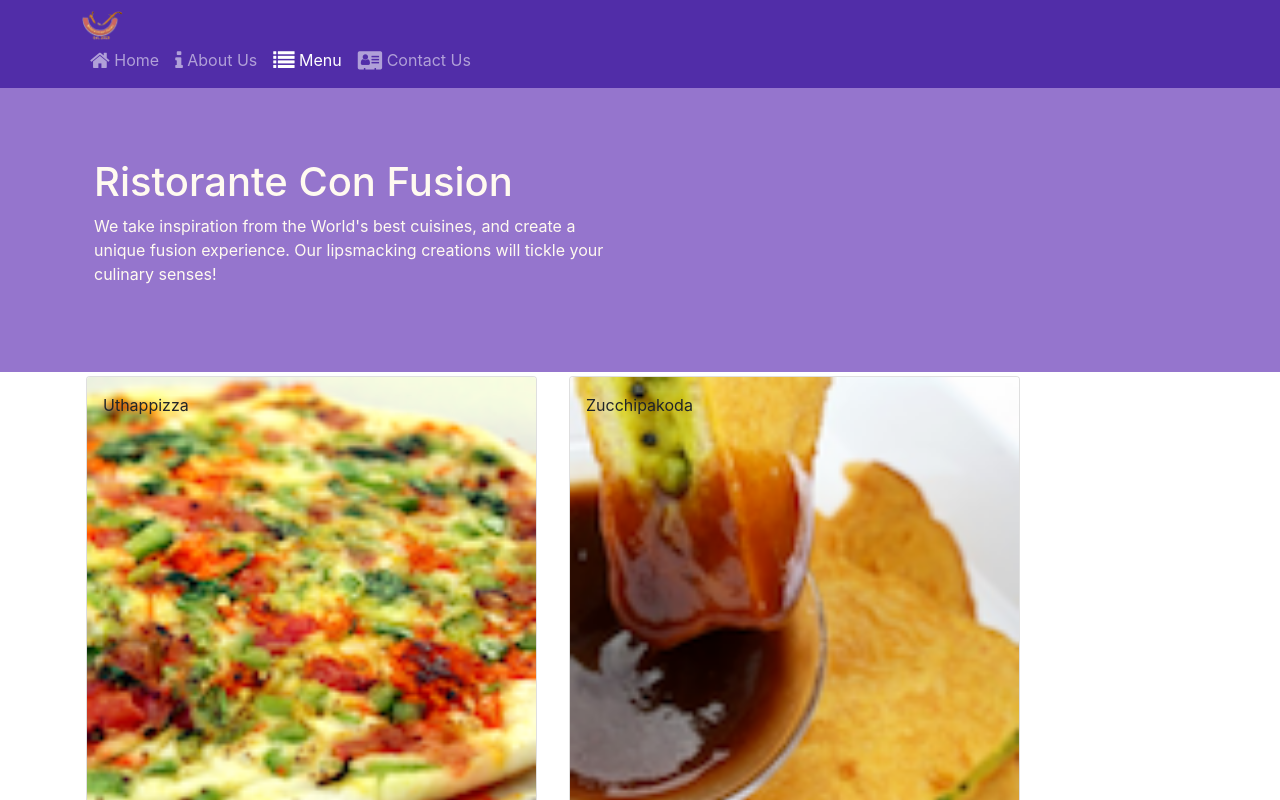
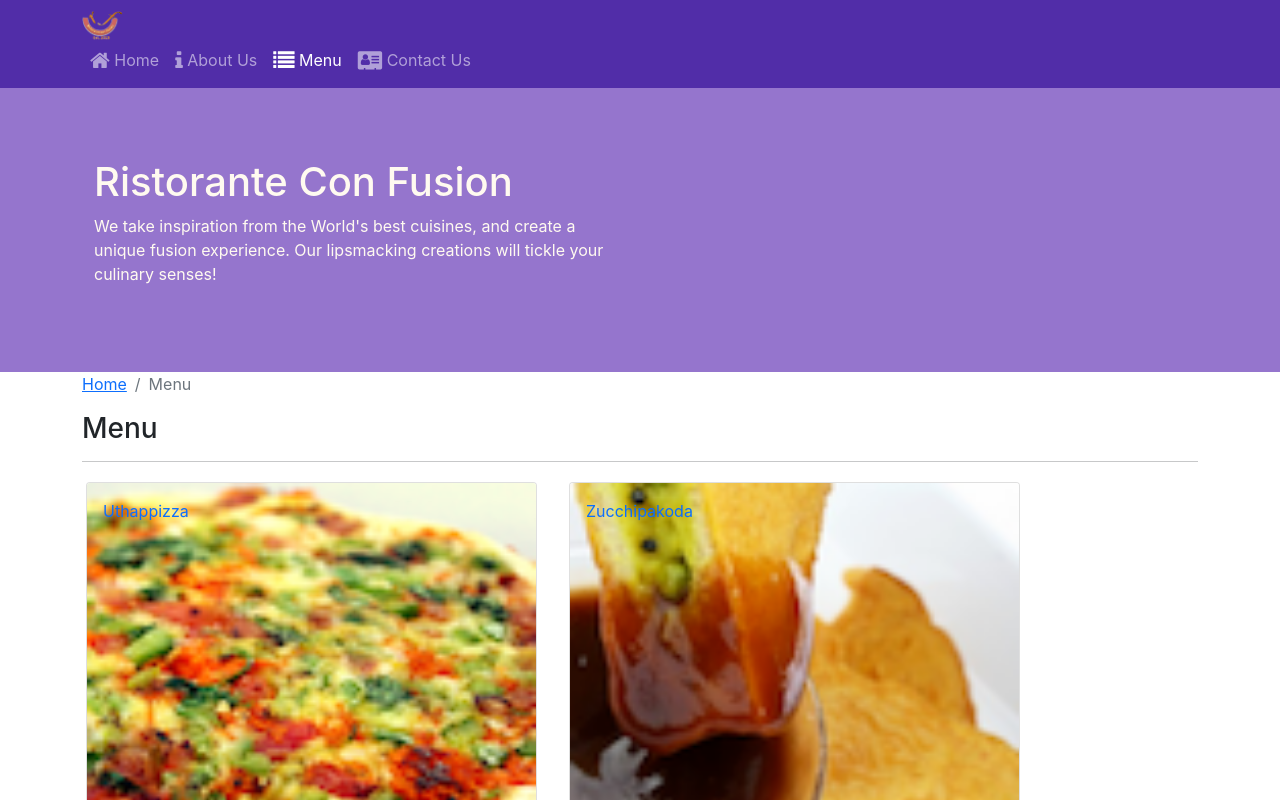
Before and after one commit to psaravind/confusion, a React (Create React App) app: page /menu in a window 1280 px wide. Shown: the top 800 px of the page. Built offline with nearby package versions, Linux system fonts and the light colour scheme.

Commit message:
Single Page Application Part 2

```diff
--- a/src/components/ContactComponent.js
+++ b/src/components/ContactComponent.js
@@ -1,8 +1,20 @@
 import React from 'react';
+import { Breadcrumb,  BreadcrumbItem } from 'reactstrap';
+import { Link } from 'react-router-dom';
 
 function Contact(props) {
     return(
         <div className="container">
+            <div className="row">
+                <Breadcrumb>
+                    <BreadcrumbItem><Link to="/home">Home</Link></BreadcrumbItem>
+                    <BreadcrumbItem active>Contact Us</BreadcrumbItem>
+                </Breadcrumb>
+                <div className="col-12">
+                    <h3>Contact Us</h3>
+                    <hr />
+                </div>
+            </div>
             <div className="row row-content">
                 <div className="col-12">
                 <h3>Location Information</h3>
--- a/src/components/DishdetailComponent.js
+++ b/src/components/DishdetailComponent.js
@@ -1,5 +1,6 @@
 import React from 'react';
-import { Card, CardText, CardImg, CardBody, CardTitle} from 'reactstrap';
+import { Card, CardText, CardImg, CardBody, CardTitle, Breadcrumb, BreadcrumbItem} from 'reactstrap';
+import { Link } from 'react-router-dom';
 
 
 function RenderDish({dish}) {
@@ -46,8 +47,18 @@
         return (
             <div className="container">
                 <div className="row">
+                    <Breadcrumb>
+                        <BreadcrumbItem><Link to="/menu">Menu</Link></BreadcrumbItem>
+                        <BreadcrumbItem active>{props.dish.name}</BreadcrumbItem>
+                    </Breadcrumb>
+                    <div className="col-12">
+                        <h3>{props.dish.name}</h3>
+                        <hr />
+                    </div>
+                </div>
+                <div className="row">
                     <RenderDish dish={props.dish} />
-                    <RenderComments comments={props.dish.comments} />
+                    <RenderComments comments={props.comments} />
                 </div>
             </div>
         );
--- a/src/components/MainComponent.js
+++ b/src/components/MainComponent.js
@@ -4,11 +4,12 @@
 import Contact from './ContactComponent';
 import Header from './HeaderComponent';
 import Footer from './FooterComponent';
+import DishDetail from './DishdetailComponent';
 import { DISHES } from '../shared/dishes';
 import { COMMENTS } from '../shared/comments';
 import { LEADERS } from '../shared/leaders';
 import { PROMOTIONS  } from '../shared/promotions';
-import { Routes, Route, Navigate } from 'react-router-dom';
+import { Routes, Route, Navigate, useParams } from 'react-router-dom';
 
 class Main extends Component {
 
@@ -24,6 +25,15 @@
     }
 
     render() {
+        const DishWithId = ({match}) => {
+            const { dishId } = useParams();
+
+            return (
+                <DishDetail dish={this.state.dishes.filter((dish) => dish.id === parseInt(dishId, 10))[0]}
+                    comments={this.state.comments.filter((comment) => comment.dishId === parseInt(dishId, 10))} />
+            );
+        }
+
         const HomePage = () => {
             return (
                 <Home dish={this.state.dishes.filter((dish) => dish.featured)[0]}
@@ -38,6 +48,7 @@
                 <Routes>
                     <Route path="/home" element={<HomePage />} />
                     <Route exact path="/menu" element={<Menu dishes={this.state.dishes} />} />
+                    <Route path="/menu/:dishId" element={<DishWithId />} />
                     <Route exact path="/contactus" element={<Contact />} />
                     <Route path="/" element={<Navigate to="/home" />} />
                 </Routes>
--- a/src/components/MenuComponent.js
+++ b/src/components/MenuComponent.js
@@ -1,13 +1,17 @@
 import React from 'react';
-import { Card, CardImg, CardImgOverlay, CardTitle } from 'reactstrap';
+import { Card, CardImg, CardImgOverlay, CardTitle, Breadcrumb, BreadcrumbItem } from 'reactstrap';
+import { Link } from 'react-router-dom';
+
 
 function RenderMenuItem({dish, onclick}) {
     return (
-        <Card onClick={() => onclick(dish.id)}>
-            <CardImg width="100%" src={dish.image} alt={dish.name} />
-            <CardImgOverlay>
-                <CardTitle>{dish.name}</CardTitle>
-            </CardImgOverlay>
+        <Card>
+            <Link to={`/menu/${dish.id}`}>
+                <CardImg width="100%" src={dish.image} alt={dish.name} />
+                <CardImgOverlay>
+                    <CardTitle>{dish.name}</CardTitle>
+                </CardImgOverlay>
+            </Link>
         </Card>
     );
 }
@@ -16,13 +20,23 @@
     const menu = props.dishes.map((dish) => {
         return (
             <div key={dish.id} className="col-12 col-md-5 m-1">
-                <RenderMenuItem dish={dish} onclick={props.onClick} />
+                <RenderMenuItem dish={dish} />
             </div>
         );
     });
 
     return (
         <div className="container">
+            <div className="row">
+                <Breadcrumb>
+                    <BreadcrumbItem><Link to="/home">Home</Link></BreadcrumbItem>
+                    <BreadcrumbItem active>Menu</BreadcrumbItem>
+                </Breadcrumb>
+                <div className="col-12">
+                    <h3>Menu</h3>
+                    <hr />
+                </div>
+            </div>
             <div className="row">
                 {menu}
             </div>
```
